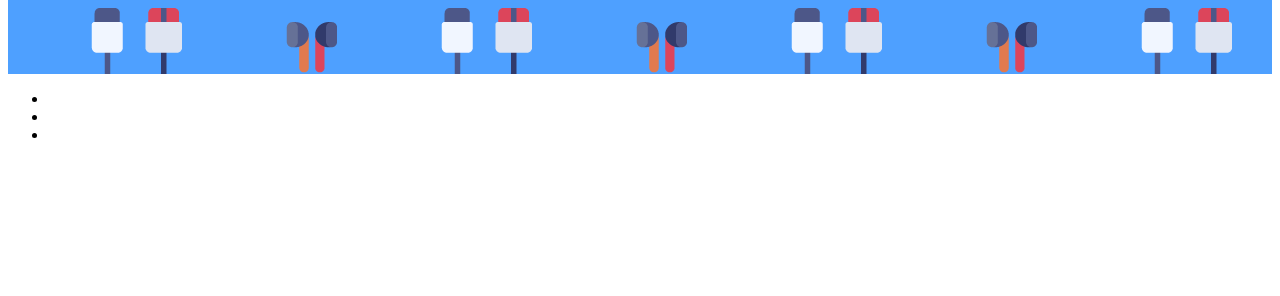
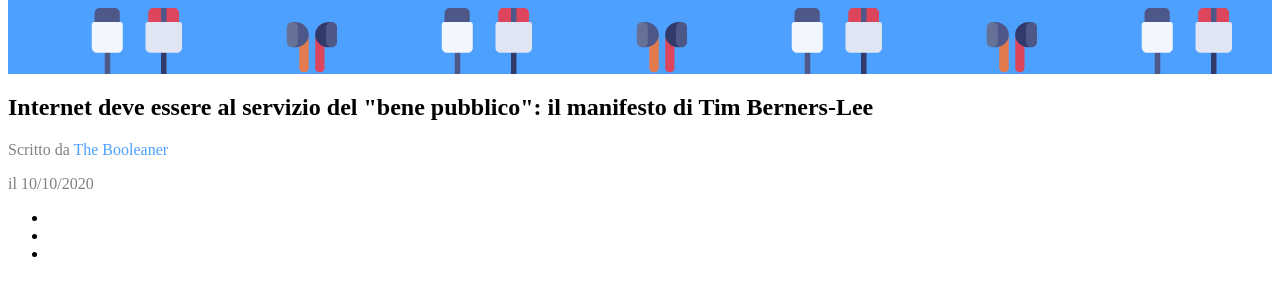
Before and after one commit to EmilioGall/html-css-booleaner, a plain HTML site: page index.html in a window 1280 px wide. Shown: the part 114-410 px from the top of the page. Drawn offline with Linux system fonts and the light colour scheme.

Commit message:
add: style section Title

```diff
--- a/CSS/style.css
+++ b/CSS/style.css
@@ -10,3 +10,13 @@ header {
     width: 20%;
 
 }
+
+.title-notes {
+    color: grey;
+
+}
+
+.author {
+    color: rgba(78,160,255,255);
+
+}
--- a/index.html
+++ b/index.html
@@ -19,6 +19,12 @@
         <main>
             <!-- Section Title  -->
             <section>
+
+                <h1>Internet deve essere al servizio del "bene pubblico": il manifesto di Tim Berners-Lee</h1>
+
+                <p class="title-notes">Scritto da <span class="author">The Booleaner</span></p>
+
+                <p class="title-notes">il 10/10/2020</p>
 
             </section>
             <!-- /Section Title  -->
```
